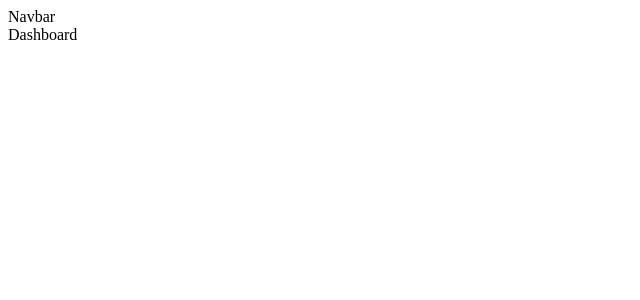
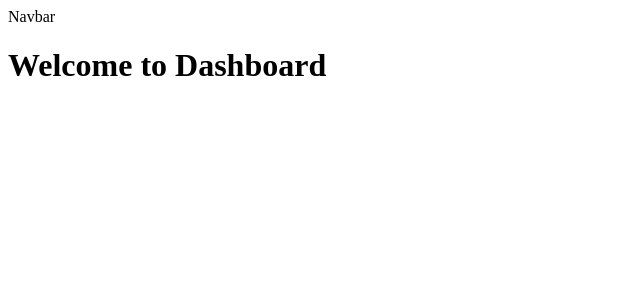
Before and after one commit to ShraddhaMulekar/practice, a React (Vite) app in the folder client/: page /dashboard in a window 1280 px wide. Shown: the top 300 px of the page, without its empty margins (0-640 px from the left). Built offline with nearby package versions, Linux system fonts and the light colour scheme.

Commit message:
dashboard updated

```diff
--- a/client/src/pages/Dashboard.jsx
+++ b/client/src/pages/Dashboard.jsx
@@ -2,7 +2,7 @@ import React from 'react'
 
 const Dashboard = () => {
   return (
-    <div>Dashboard</div>
+    <h1>Welcome to Dashboard</h1>
   )
 }
 
```
